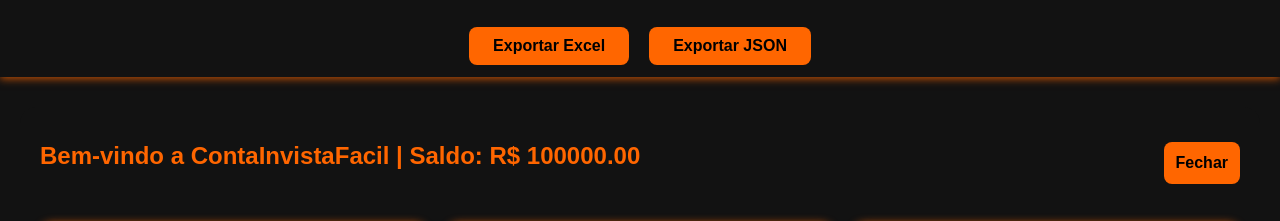
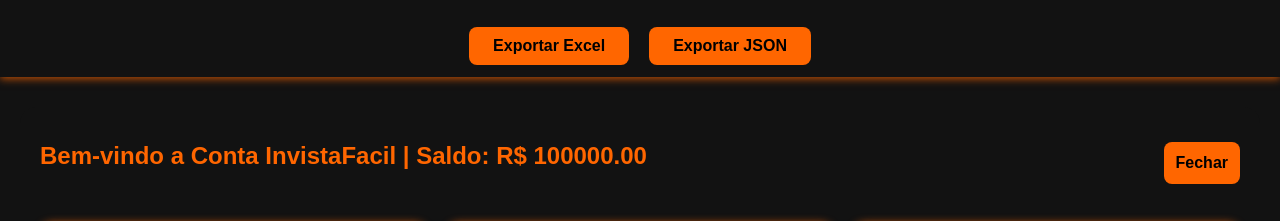
Before and after one commit to Vi-caroline/home_broker_mobile, a plain HTML site: page html/carteira.html in a window 1280 px wide. Shown: the top 221 px of the page. Drawn offline with nearby package versions, Linux system fonts and the light colour scheme.

```diff
--- a/html/carteira.html
+++ b/html/carteira.html
@@ -355,7 +355,7 @@
     let ordemPendente = null;
 
     function atualizarSaldo() {
-      document.getElementById("headerSaldo").textContent = `Bem-vindo a ContaInvistaFacil | Saldo: R$ ${saldo.toFixed(2)}`;
+      document.getElementById("headerSaldo").textContent = `Bem-vindo a Conta InvistaFacil | Saldo: R$ ${saldo.toFixed(2)}`;
     }
 
     function atualizarCarteira() {
```
